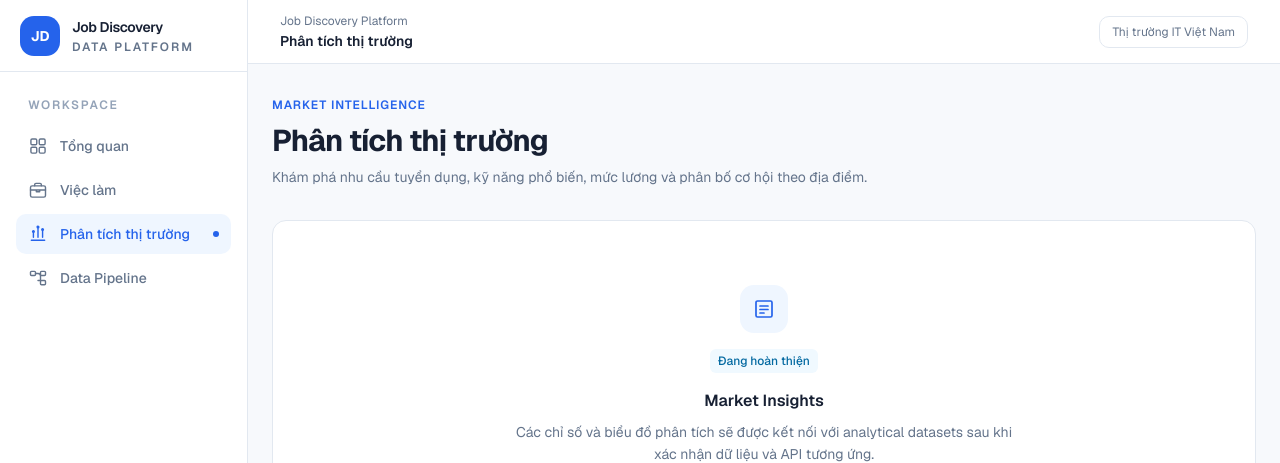
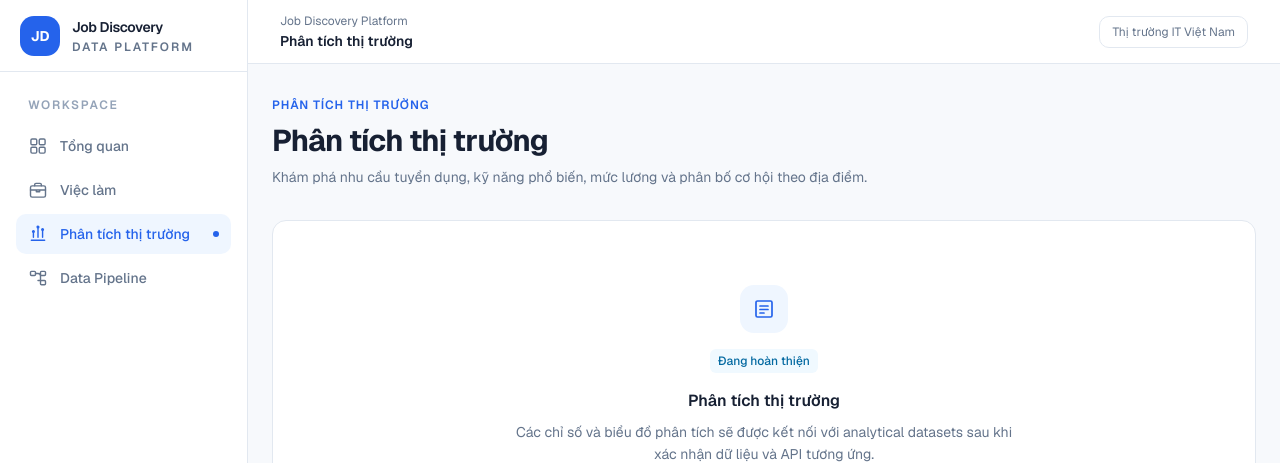
Before and after one commit to VoHoangPhucDTA/job-discovery-platform, a Next.js app in the folder frontend/: page /insights in a window 1280 px wide. Shown: the top 463 px of the page. Built offline with nearby package versions, Linux system fonts and the light colour scheme.

Commit message:
content(ui): localize market insights labels

```diff
--- a/frontend/app/insights/page.tsx
+++ b/frontend/app/insights/page.tsx
@@ -10,12 +10,12 @@ export default function InsightsPage() {
   return (
     <div className="space-y-8">
       <PageHeader
-        eyebrow="MARKET INTELLIGENCE"
+        eyebrow="PHÂN TÍCH THỊ TRƯỜNG"
         title="Phân tích thị trường"
         description="Khám phá nhu cầu tuyển dụng, kỹ năng phổ biến, mức lương và phân bố cơ hội theo địa điểm."
       />
       <SectionPlaceholder
-        title="Market Insights"
+        title="Phân tích thị trường"
         description="Các chỉ số và biểu đồ phân tích sẽ được kết nối với analytical datasets sau khi xác nhận dữ liệu và API tương ứng."
       />
     </div>
```
